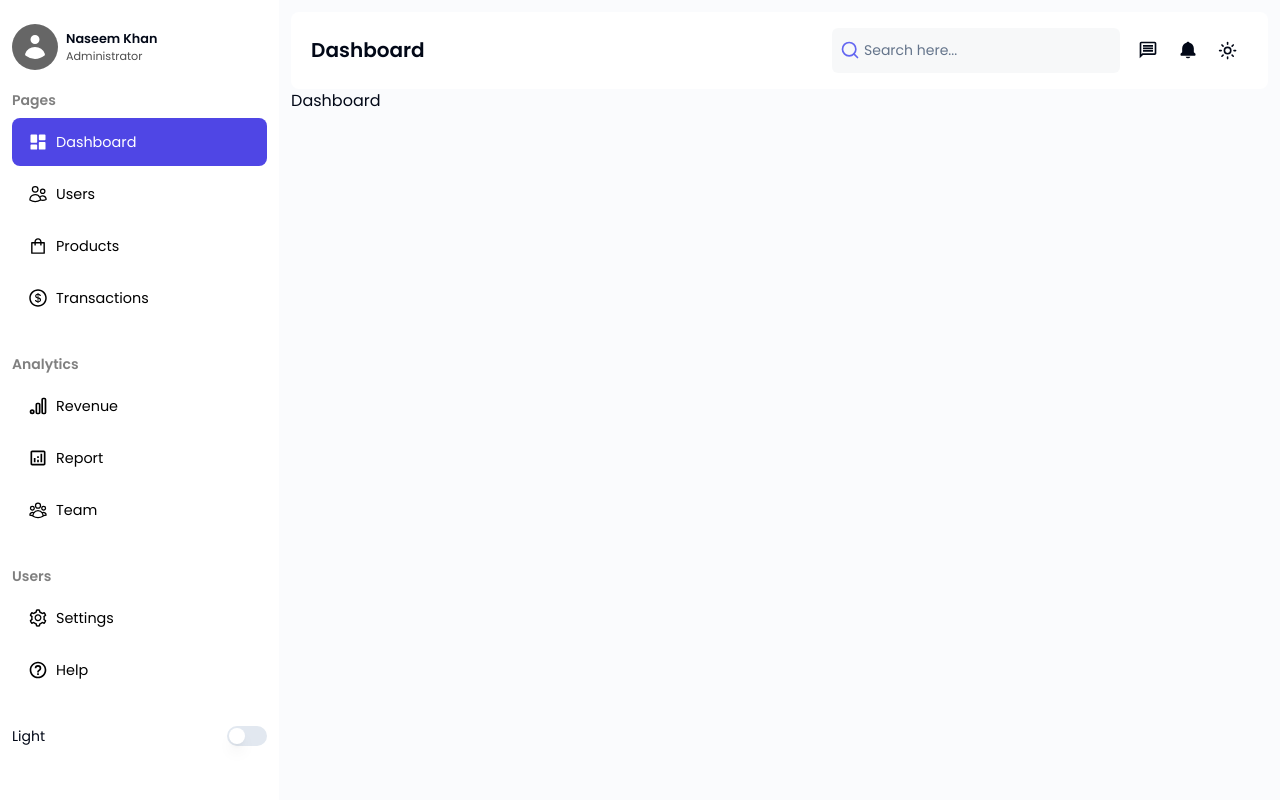
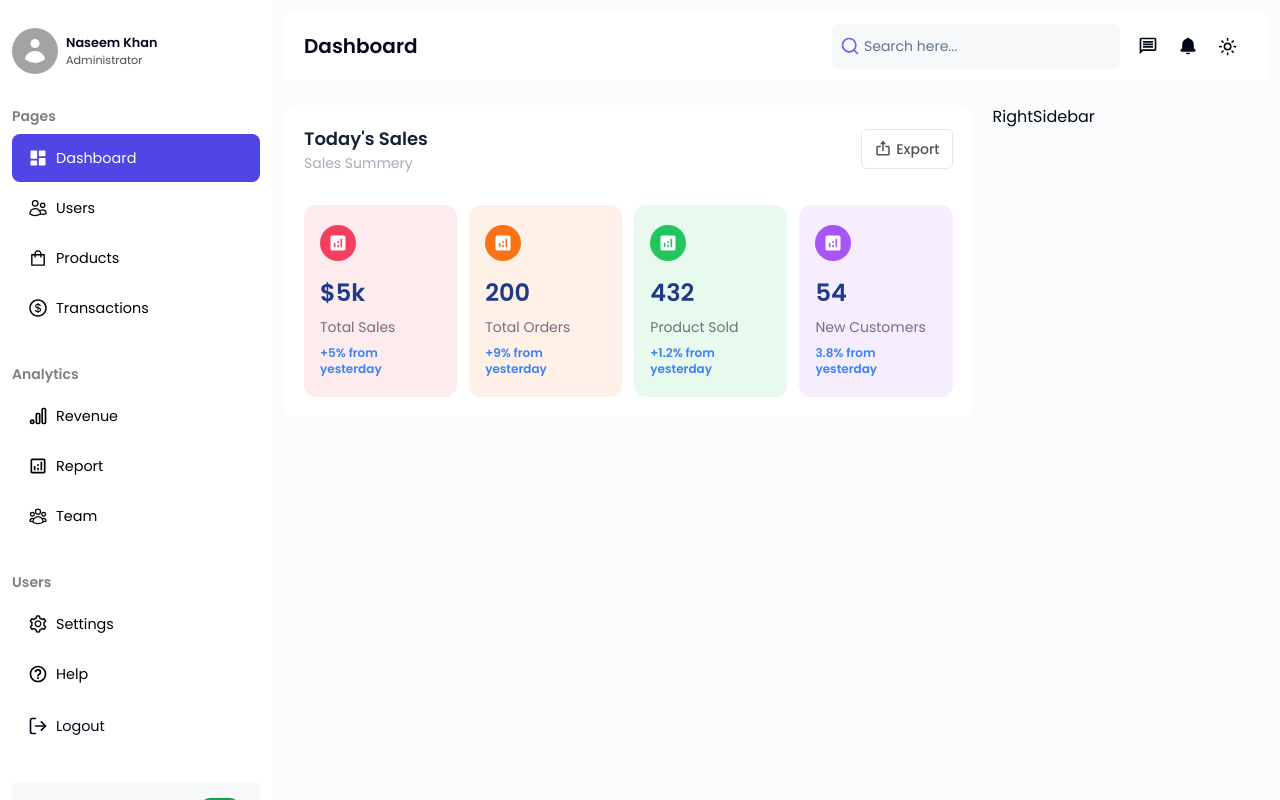
Before and after one commit to NaseemKhan005/admin-panel, a Next.js app: page /dashboard in a window 1280 px wide. Built offline with nearby package versions, Linux system fonts and the light colour scheme.

Commit message:
sales revinue section added

```diff
--- a/app/(dashboard)/(routes)/dashboard/(routes)/page.tsx
+++ b/app/(dashboard)/(routes)/dashboard/(routes)/page.tsx
@@ -1,5 +1,20 @@
+import Card from "@/components/Card";
+import RightSidebar from "@/components/RightSidebar";
+import Sales from "@/components/Sales";
+
 const Dashboard = () => {
-	return <div>Dashboard</div>;
+	return (
+		<div className="mt-6 flex items-start gap-5">
+			<div className="flex-[2.5] w-full">
+				<div>
+					<Sales />
+				</div>
+			</div>
+			<div className="flex-[1] w-full">
+				<RightSidebar />
+			</div>
+		</div>
+	);
 };
 
 export default Dashboard;
--- a/app/(dashboard)/(routes)/dashboard/layout.tsx
+++ b/app/(dashboard)/(routes)/dashboard/layout.tsx
@@ -16,13 +16,16 @@ export default function DashboardLayout({
 }) {
 	return (
 		<div
-			className={cn(poppins.className, "flex items-start gap-3 bg-[#FAFBFD] dark:bg-dark-black dark:text-white")}
+			className={cn(
+				poppins.className,
+				"bg-[#FAFBFD] dark:bg-dark-black dark:text-white"
+			)}
 		>
-			<div className="flex-[1]">
+			<div className="">
 				<Sidebar />
 			</div>
 
-			<div className="flex-[3.5] pr-3 py-3">
+			<div className="p-3 ml-[17rem] min-h-screen h-full">
 				<Navbar />
 				{children}
 			</div>
--- a/components/Navbar.tsx
+++ b/components/Navbar.tsx
@@ -1,15 +1,19 @@
 import { FiSearch } from "react-icons/fi";
+import { MdOutlineMessage } from "react-icons/md";
+import { IoMenu } from "react-icons/io5";
 
 import { Input } from "./ui/input";
-import { MdOutlineMessage } from "react-icons/md";
 import { BiSolidBell } from "react-icons/bi";
 import { ToggleTheme } from "./ToggleTheme";
 import { Button } from "./ui/button";
 
 const Navbar = () => {
 	return (
-		<div className="flex items-center justify-between bg-white dark:bg-soft-black px-5 py-4 rounded-lg">
-			<div>
+		<div className="flex items-center justify-between bg-white dark:bg-soft-black px-5 py-3 rounded-lg">
+			<div className="flex items-center gap-1">
+				<span className="block lg:hidden text-xl cursor-pointer hover:bg-muted-foreground/10 p-2 rounded-full">
+					<IoMenu />
+				</span>
 				<h2 className="text-xl font-semibold">Dashboard</h2>
 			</div>
 
@@ -17,11 +21,11 @@ const Navbar = () => {
 				<div className="relative">
 					<Input
 						placeholder="Search here..."
-						className="w-72 pl-8 border-none bg-muted-foreground/5 py-[1.4rem] dark:bg-muted-foreground/10"
+						className="w-72 pl-8 border-none bg-muted-foreground/5 py-[1.4rem] dark:bg-muted-foreground/5"
 					/>
 					<FiSearch className="text-indigo-500 dark:text-indigo-400 absolute top-1/2 -translate-y-1/2 left-2 text-xl" />
 				</div>
-        <div className="flex items-center">
+				<div className="flex items-center">
 					<Button variant="ghost" size="icon">
 						<MdOutlineMessage className="text-xl" />
 					</Button>
--- /dev/null
+++ b/components/RightSidebar.tsx
@@ -0,0 +1,7 @@
+import React from "react";
+
+const RightSidebar = () => {
+	return <div>RightSidebar</div>;
+};
+
+export default RightSidebar;
--- /dev/null
+++ b/components/Sales.tsx
@@ -0,0 +1,108 @@
+"use client";
+
+import { BiExport } from "react-icons/bi";
+import { MdAnalytics } from "react-icons/md";
+
+import { cn } from "@/lib/utils";
+import { Button } from "./ui/button";
+
+interface CardProps {
+	icon: any;
+	iconBg: String;
+	background: String;
+	totalSale: String;
+	saleName: String;
+	percentage: String;
+}
+
+const Card = ({
+	icon: Icon,
+	iconBg,
+	background,
+	totalSale,
+	saleName,
+	percentage,
+}: CardProps) => {
+	return (
+		<div
+			className={cn(
+				"dark:bg-[#1c2841] py-5 px-4 w-full flex flex-col gap-4 rounded-xl",
+				background
+			)}
+		>
+			<span className={cn("rounded-full text-xl p-2 w-fit text-white", iconBg)}>
+				<Icon />
+			</span>
+			<div className="flex flex-col gap-2">
+				<h2 className="text-2xl font-semibold text-blue-900 dark:text-indigo-500">
+					{totalSale}
+				</h2>
+				<p className="text-sm capitalize text-zinc-500 dark:text-white">
+					{saleName}
+				</p>
+				<p className="text-xs text-blue-500 font-semibold">
+					{percentage}% from yesterday
+				</p>
+			</div>
+		</div>
+	);
+};
+
+const Sales = () => {
+	return (
+		<div className="bg-white dark:bg-soft-black rounded-xl p-5 shadow-white">
+			<div className="flex items-center justify-between">
+				<div>
+					<h2 className="text-soft-black dark:text-white font-semibold text-lg">
+						Today&apos;s Sales
+					</h2>
+					<p className="text-muted-foreground/60 text-sm">Sales Summery</p>
+				</div>
+				<Button
+					variant="outline"
+					className="flex items-center gap-1 dark:bg-transparent dark:hover:bg-muted-foreground/5 px-3 dark:text-white text-neutral-600 dark:border-white/20"
+				>
+					<BiExport className="text-lg mb-[.1rem]" />
+					<span>Export</span>
+				</Button>
+			</div>
+
+			<div className="grid md:grid-cols-2 xl:grid-cols-4 gap-3 mt-8">
+				<Card
+					icon={MdAnalytics}
+					iconBg="bg-rose-500"
+					background="bg-rose-500/10"
+					totalSale="$5k"
+					saleName="Total Sales"
+					percentage="+5"
+				/>
+				<Card
+					icon={MdAnalytics}
+					iconBg="bg-orange-500"
+					background="bg-orange-500/10"
+					totalSale="200"
+					saleName="Total Orders"
+					percentage="+9"
+				/>
+				<Card
+					icon={MdAnalytics}
+					iconBg="bg-green-500"
+					background="bg-green-500/10"
+					totalSale="432"
+					saleName="product sold"
+					percentage="+1.2"
+				/>
+				<Card
+					icon={MdAnalytics}
+					iconBg="bg-purple-500"
+					background="bg-purple-500/10"
+					totalSale="54"
+					saleName="new customers"
+					percentage="3.8"
+				/>
+			</div>
+		</div>
+	);
+};
+
+export default Sales;
--- a/components/Sidebar.tsx
+++ b/components/Sidebar.tsx
@@ -7,14 +7,16 @@ import { HiMiniUser } from "react-icons/hi2";
 import { menuItems } from "@/constants/Sidebar";
 import { cn } from "@/lib/utils";
 import { Switch } from "./ui/switch";
+import { Button } from "./ui/button";
+import { FiLogOut } from "react-icons/fi";
 
 const Sidebar = () => {
 	const pathname = usePathname();
 
 	return (
-		<div className="bg-white dark:bg-soft-black dark:text-white w-full h-screen overflow-y-scroll py-6 px-3">
+		<div className="fixed top-0 left-0 max-w-[17rem] w-full bg-white dark:bg-soft-black dark:text-white h-screen overflow-y-scroll py-7 px-3">
 			<div className="flex items-center gap-2">
-				<div className="bg-black/60 dark:bg-white dark:text-black w-fit rounded-full p-2 text-white text-3xl">
+				<div className="bg-neutral-400 dark:bg-white dark:text-neutral-600 w-fit rounded-full p-2 text-white text-3xl">
 					<HiMiniUser />
 				</div>
 				<div className="capitalize ">
@@ -28,13 +30,13 @@ const Sidebar = () => {
 			</div>
 
 			<div>
-				<ul className="flex flex-col gap-8 capitalize text-sm mt-5">
+				<ul className="flex flex-col gap-8 capitalize text-sm mt-8">
 					{menuItems.map((item) => (
 						<li key={item.title}>
 							<span className="text-black/50 dark:text-neutral-300 font-semibold">
 								{item.title}
 							</span>
-							<div className="flex flex-col gap-1">
+							<div className="flex flex-col gap-0.5">
 								{item.links.map((link) => (
 									<Link
 										href={link.path}
@@ -59,8 +61,15 @@ const Sidebar = () => {
 							</div>
 						</li>
 					))}
-					<div className="flex items-center justify-between">
-						<span>Light</span>
+					<button className="-mt-7 capitalize hover:bg-indigo-600 flex items-center justify-start gap-2 px-4 py-3.5 hover:text-white dark:text-white rounded-lg">
+						<span className="text-xl">
+							<FiLogOut />
+						</span>
+						<span className="text-[.9rem]">logout</span>
+					</button>
+
+					<div className="flex items-center justify-between text-[.9rem] font-semibold bg-muted-foreground/5 py-4 px-5 rounded-md">
+						<span>Dark</span>
 						<Switch />
 					</div>
 				</ul>
--- a/components/ui/switch.tsx
+++ b/components/ui/switch.tsx
@@ -17,15 +17,21 @@ const Switch = React.forwardRef<
 		<SwitchPrimitives.Root
 			onClick={() => setTheme(theme === "light" ? "dark" : "light")}
 			className={cn(
-				"peer inline-flex h-[20px] w-[40px] shrink-0 cursor-pointer items-center rounded-full border-2 border-transparent transition-colors focus-visible:outline-none focus-visible:ring-2 focus-visible:ring-ring focus-visible:ring-offset-2 focus-visible:ring-offset-background disabled:cursor-not-allowed disabled:opacity-50 data-[state=checked]:bg-green-600 data-[state=unchecked]:bg-input",
-				className
+				"peer inline-flex h-[20px] w-[40px] shrink-0 cursor-pointer items-center rounded-full border-2 border-transparent transition-colors focus-visible:outline-none focus-visible:ring-2 focus-visible:ring-ring focus-visible:ring-offset-2 focus-visible:ring-offset-background disabled:cursor-not-allowed disabled:opacity-50",
+				className,
+				theme === "light" && "data-[state=unchecked]"
+					? "bg-input"
+					: "bg-green-600"
 			)}
 			{...props}
 			ref={ref}
 		>
 			<SwitchPrimitives.Thumb
 				className={cn(
-					"pointer-events-none block h-[16px] w-[16px] rounded-full bg-background shadow-lg ring-0 transition-transform data-[state=checked]:translate-x-5 data-[state=unchecked]:translate-x-0 dark:bg-white dark:text-white"
+					"pointer-events-none block h-[16px] w-[16px] rounded-full bg-background shadow-lg ring-0 transition-transform dark:bg-white dark:text-white",
+					theme === "light" && "data-[state=unchecked]"
+						? "translate-x-0"
+						: "translate-x-5"
 				)}
 			/>
 		</SwitchPrimitives.Root>
```
